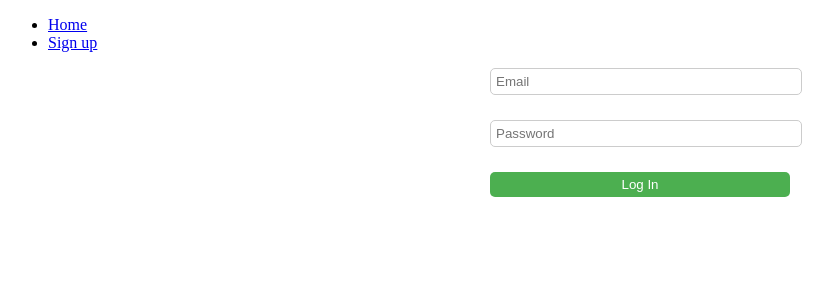
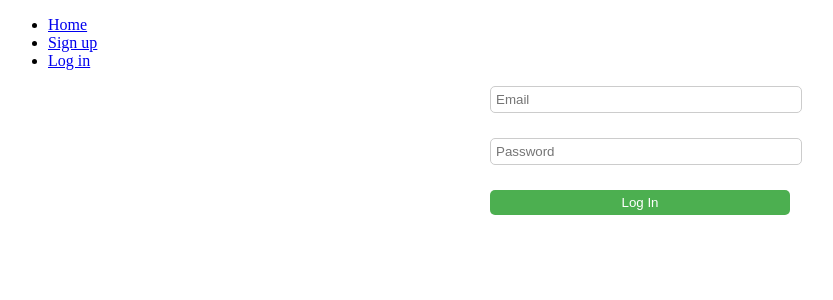
Before and after one commit to AhmadiGu/Book-an-Appointment_front, a React (Create React App) app: page /login in a window 1280 px wide. Shown: the top 300 px of the page, without its empty margins (0-833 px from the left). Built offline with nearby package versions, Linux system fonts and the light colour scheme.

Commit message:
Add login component.

```diff
--- a/src/components/Header.jsx
+++ b/src/components/Header.jsx
@@ -8,6 +8,7 @@ const Header = () => (
         <ul>
           <li><NavLink to="/">Home</NavLink></li>
           <li><NavLink to="/signup">Sign up</NavLink></li>
+          <li><NavLink to="/login">Log in</NavLink></li>
         </ul>
       </div>
     </div>
```
